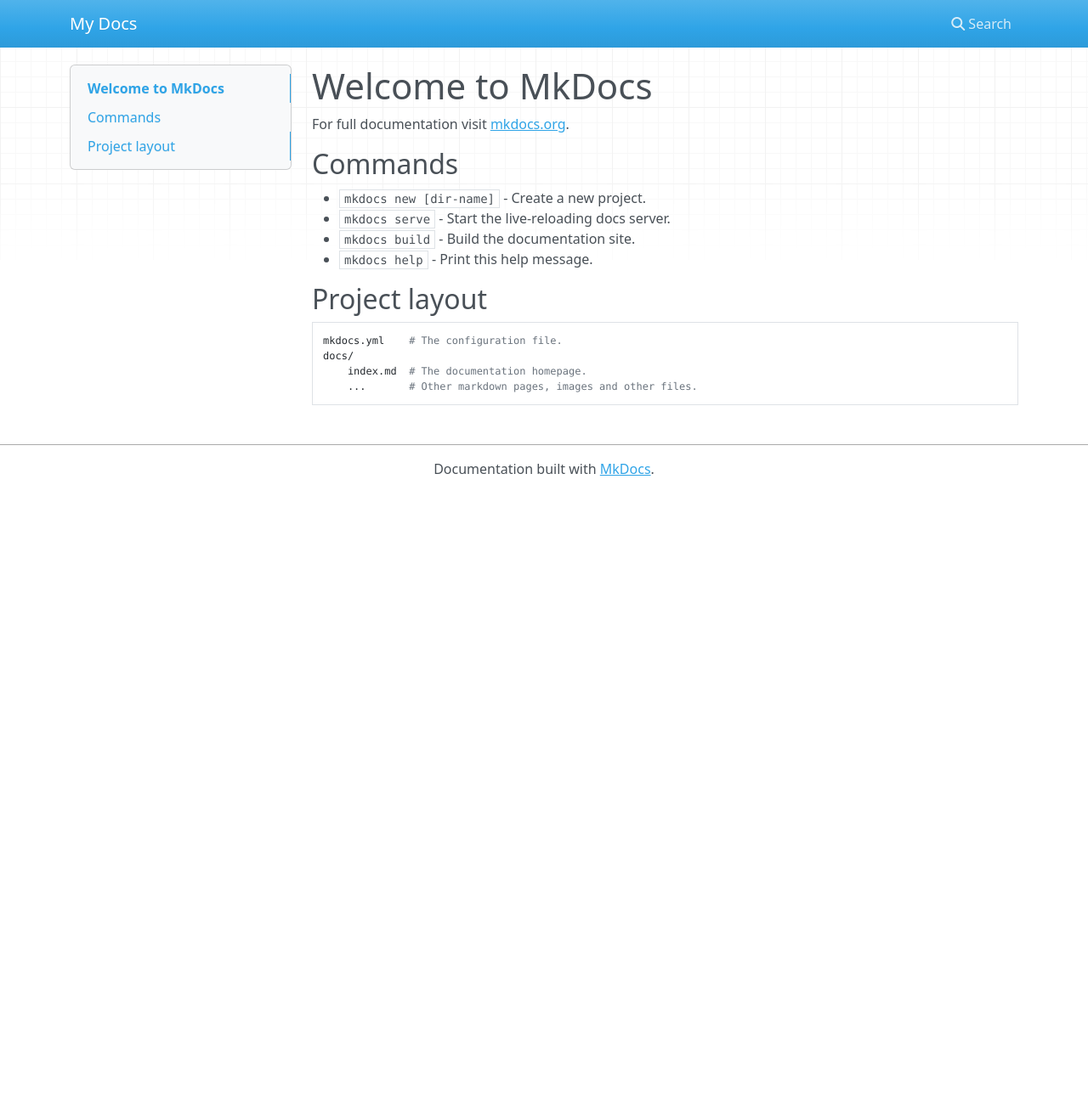
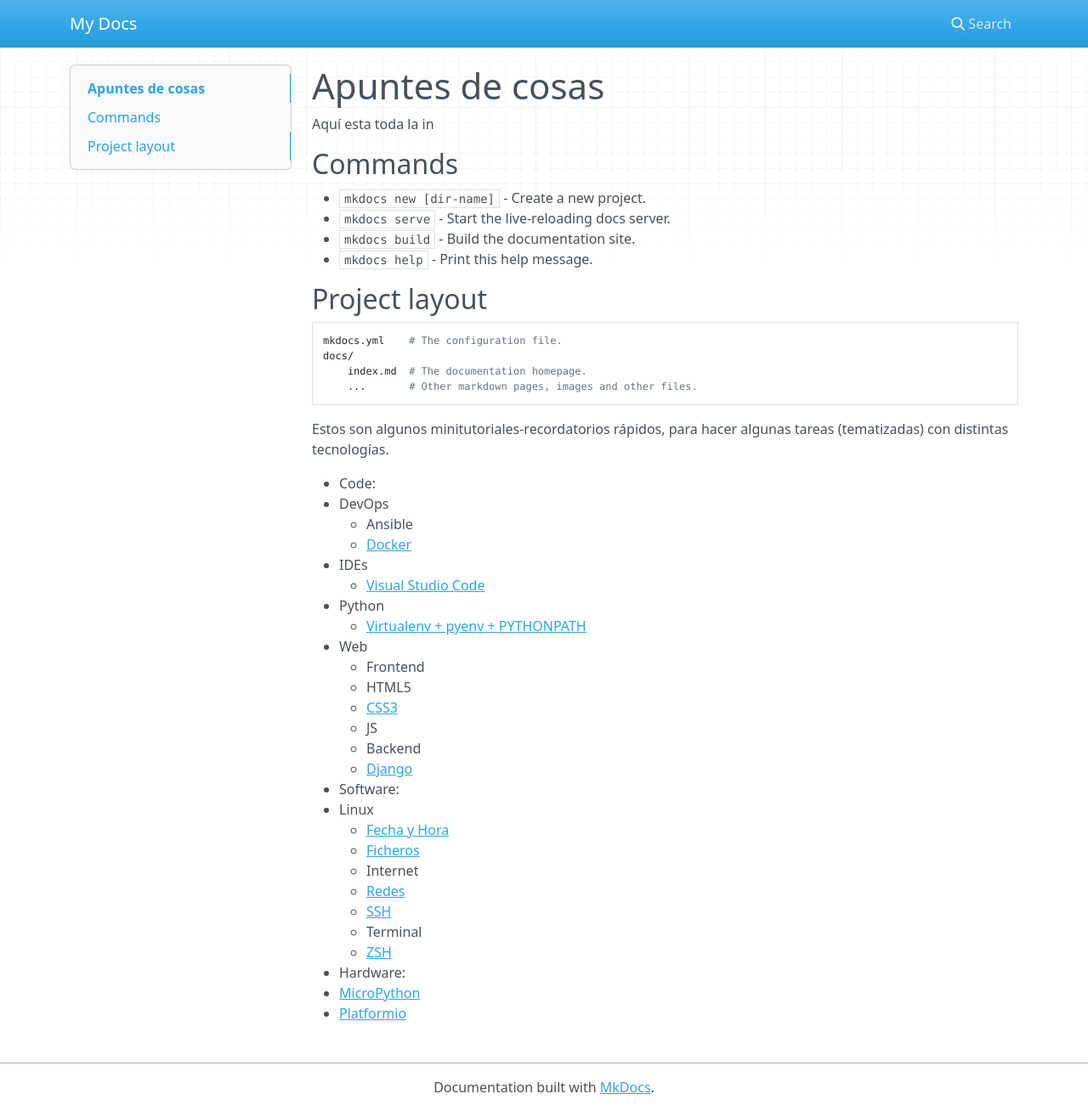
Before and after one commit to crisconru/tips, an MkDocs documentation site: the page built from docs/index.md, in a window 1280 px wide and 1308 px high. Shown: the whole window at 85% size. Built offline with MkDocs 1.6.1, drawn with Linux system fonts in a browser that asks for light colours; nearby versions of some CDN libraries.

Commit message:
Añadiendo cosas

```diff
--- a/docs/index.md
+++ b/docs/index.md
@@ -1,6 +1,6 @@
-# Welcome to MkDocs
+# Apuntes de cosas
 
-For full documentation visit [mkdocs.org](https://mkdocs.org).
+Aquí esta toda la in
 
 ## Commands
 
@@ -15,3 +15,34 @@ For full documentation visit [mkdocs.org](https://mkdocs.org).
     docs/
         index.md  # The documentation homepage.
         ...       # Other markdown pages, images and other files.
+
+
+Estos son algunos minitutoriales-recordatorios rápidos, para hacer algunas tareas (tematizadas) con distintas tecnologías.
+
+* Code:
+  * DevOps
+    * Ansible
+    * [Docker](https://github.com/crisconru/tips/wiki/Docker)
+  * IDEs
+    * [Visual Studio Code](https://github.com/crisconru/tips/wiki/vscode)
+  * Python
+    * [Virtualenv + pyenv + PYTHONPATH](https://github.com/crisconru/tips/wiki/Python)
+  * Web
+    * Frontend
+      * HTML5
+      * [CSS3](https://github.com/crisconru/tips/wiki/CSS)
+      * JS
+    * Backend
+      * [Django](https://github.com/crisconru/tips/wiki/Django)
+* Software:
+  * Linux
+    * [Fecha y Hora](https://github.com/crisconru/tips/wiki/Fecha-y-Hora)
+    * [Ficheros](https://github.com/crisconru/tips/wiki/Ficheros)
+    * Internet
+      * [Redes](https://github.com/crisconru/tips/wiki/Redes)
+      * [SSH](https://github.com/crisconru/tips/wiki/SSH)
+    * Terminal
+      * [ZSH](https://github.com/crisconru/tips/wiki/ZSH)
+* Hardware:
+  * [MicroPython](https://github.com/crisconru/tips/wiki/MicroPython)
+  * [Platformio](https://github.com/crisconru/tips/wiki/Platformio)
```
Also changed, not shown: site/index.html, site/search/search_index.json, 1 other file.
